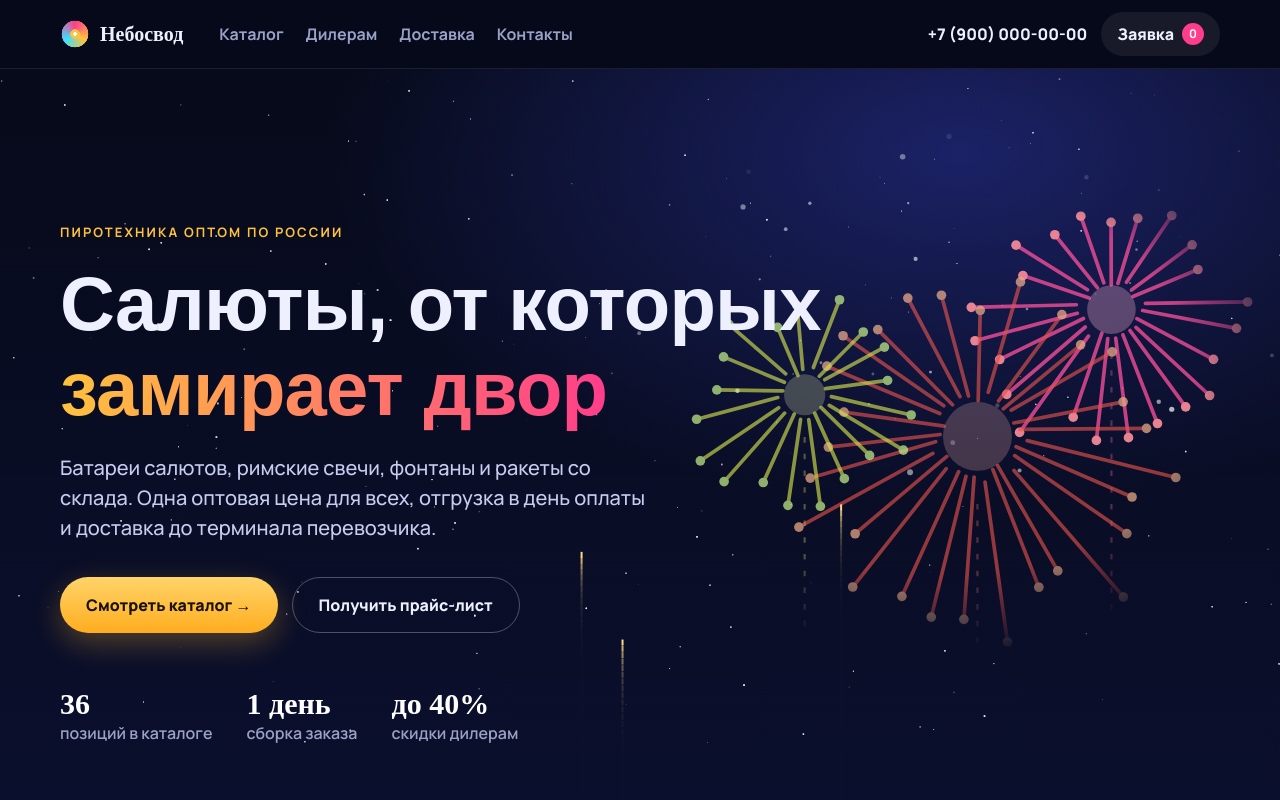
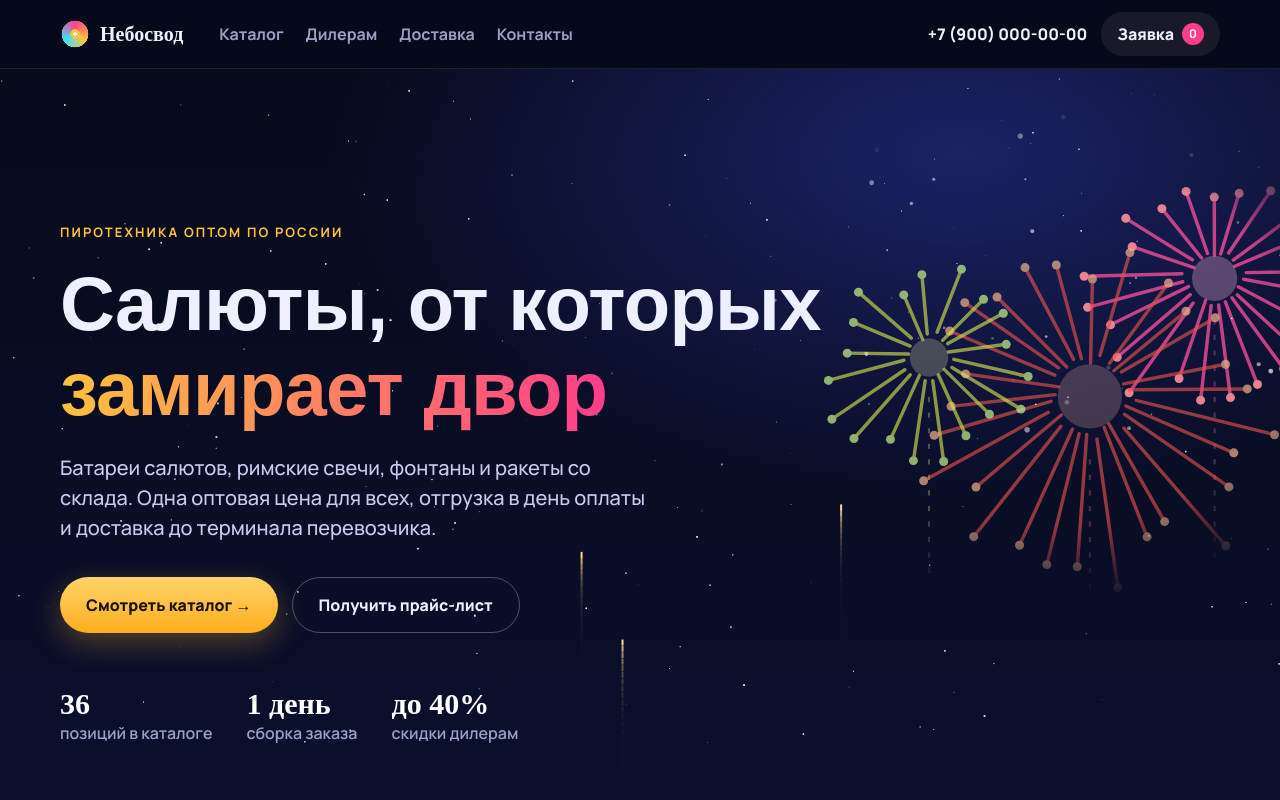
Before and after one commit to Vladislav-JB/salyuty, a plain HTML site: page index.html in a window 1280 px wide. Shown: the top 800 px of the page. Drawn offline with Linux system fonts and the light colour scheme; animation ran at ten frames a second; a web font is replaced by a local one.

Commit message:
Рисунок салюта правее заголовка
Co-Authored-By: Claude Opus 5.5 <noreply@anthropic.com>

```diff
--- a/index.html
+++ b/index.html
@@ -40,7 +40,7 @@ h1,h2,h3{font-family:Unbounded,sans-serif;line-height:1.12;letter-spacing:-.01em
 
 .hero{position:relative;min-height:640px;display:flex;align-items:center;overflow:hidden;background:radial-gradient(900px 500px at 75% 10%,#1b2266,transparent 70%),linear-gradient(180deg,#070a1a,#0b1030)}
 #sky{position:absolute;inset:0;width:100%;height:100%}
-.hero__art{position:absolute;right:-2%;top:4%;width:58%;max-width:820px;aspect-ratio:4/3;opacity:.9;pointer-events:none;-webkit-mask:radial-gradient(closest-side,#000 70%,transparent);mask:radial-gradient(closest-side,#000 70%,transparent)}
+.hero__art{position:absolute;right:-9%;top:2%;width:54%;max-width:820px;aspect-ratio:4/3;opacity:.9;pointer-events:none;-webkit-mask:radial-gradient(closest-side,#000 70%,transparent);mask:radial-gradient(closest-side,#000 70%,transparent)}
 .hero__art svg{width:100%;height:100%;display:block}
 @media (max-width:900px){.hero__art{display:none}}
 .hero .wrap{position:relative;z-index:2;width:100%;padding-top:60px;padding-bottom:80px}
```
